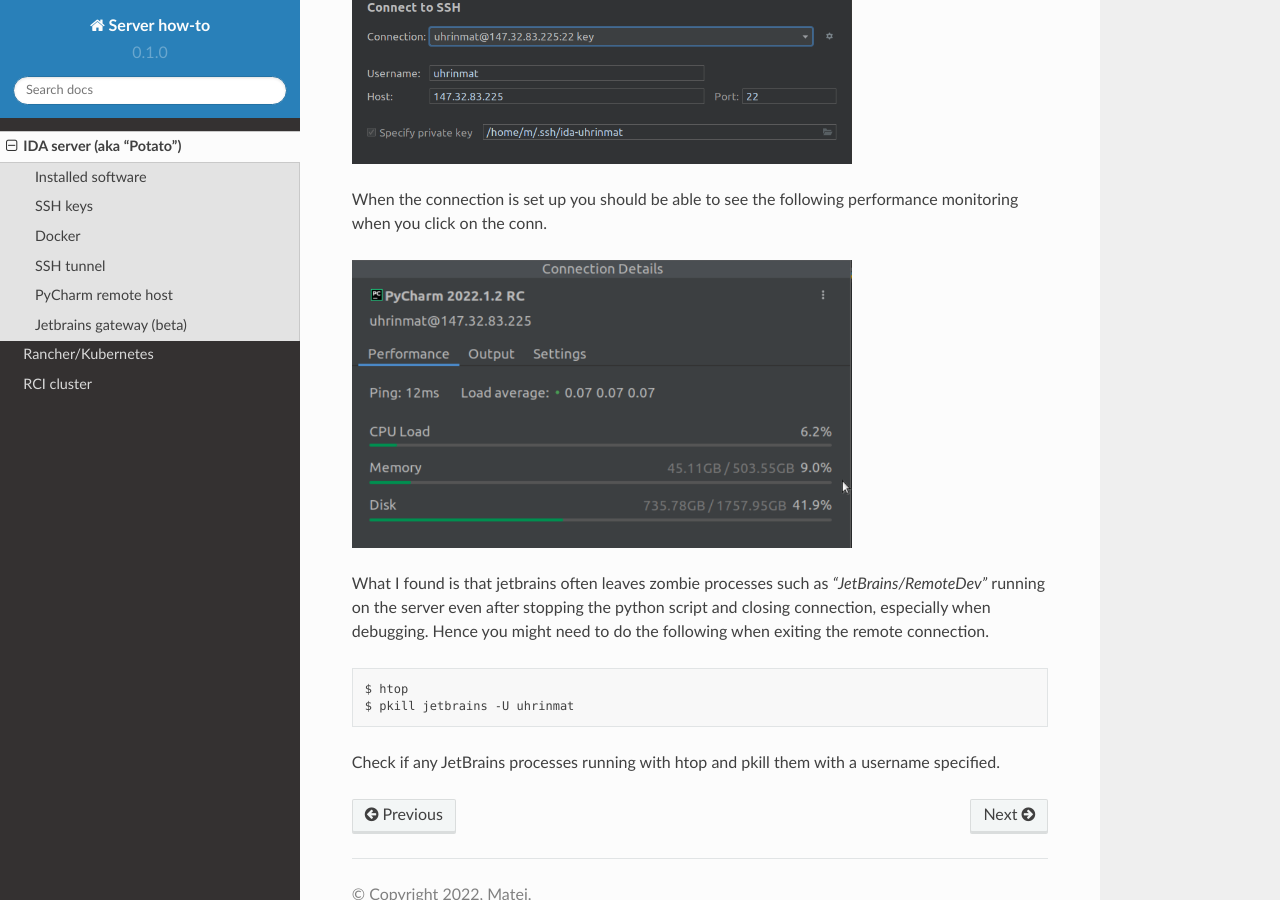
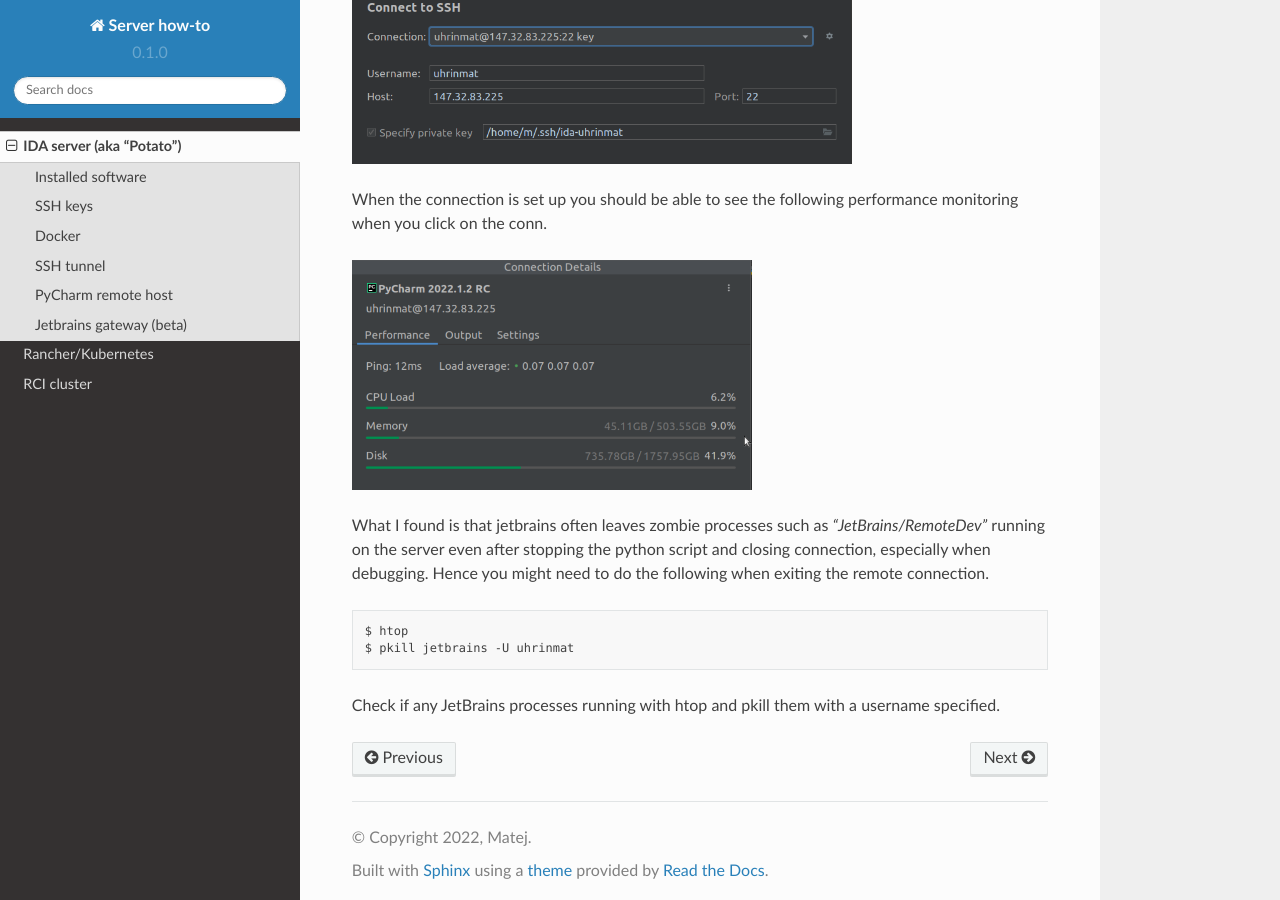
Before and after one commit to mat-ej/potato-server, a Sphinx documentation site: the page built from docs/source/ida-server.rst, in a window 1280 px wide and 900 px high, scrolled down 3304 px. Built offline with Sphinx 7.4.7 and the Read the Docs theme 2.0.0, drawn with Linux system fonts in a browser that asks for light colours.

Commit message:
ida server docs.

```diff
--- a/docs/source/ida-server.rst
+++ b/docs/source/ida-server.rst
@@ -133,7 +133,7 @@
 When the connection is set up you should be able to see the following performance monitoring when you click on the conn.
 
 .. image:: img/jb_gateway_perf.png
-  :width: 500
+  :width: 400
   :alt: Jetbrains gateway working connection
 
 What I found is that jetbrains often leaves zombie processes such as *"JetBrains/RemoteDev"* running on the server even after stopping the python script and closing connection,
```
